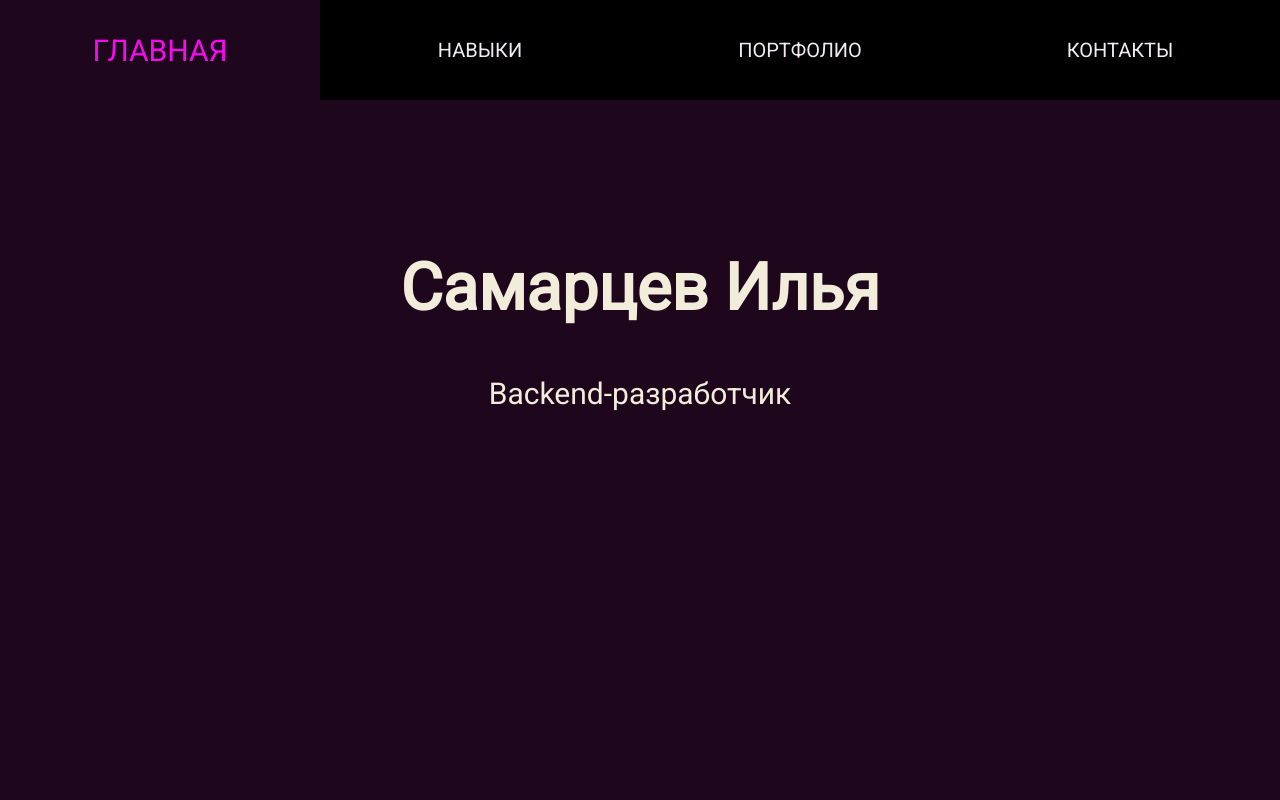
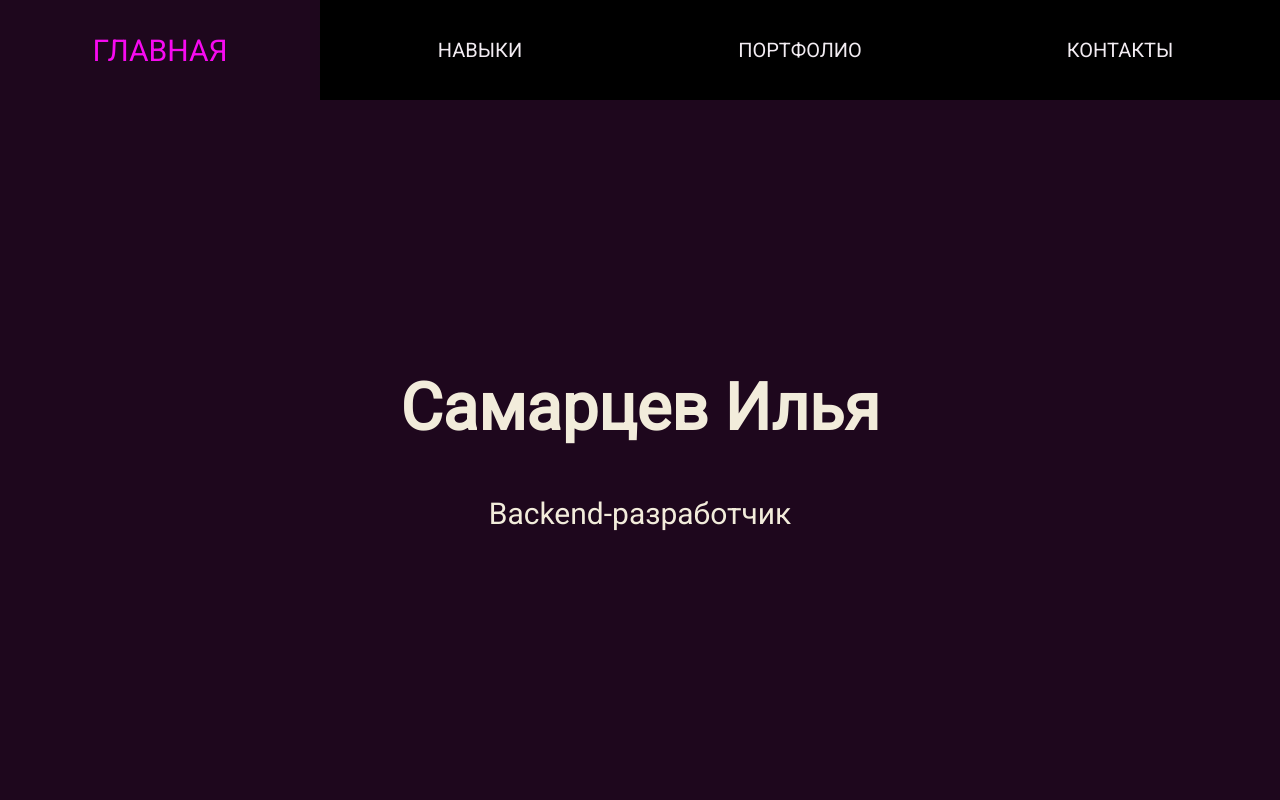
Before and after one commit to ilya5006/personalSite, a PHP site: page / in a window 1280 px wide. Run offline with PHP 8.4, Linux system fonts and the light colour scheme.

Commit message:
Content in center

```diff
--- a/css/index.css
+++ b/css/index.css
@@ -11,9 +11,25 @@ a
     text-decoration: none;
 }
 
+html
+{
+    height: 100%;
+}
+
 body
 {
+    min-height: 100%;
     background-color: #1E071D;
+    display: flex;
+    flex-flow: column nowrap;
+}
+
+#wrapper
+{
+    justify-content: center;
+    align-items: center;
+    display: flex;
+    flex-grow: 1;
 }
 
 .hide_page
@@ -55,3 +71,9 @@ header
     background-color: #1E071D;
     color: #F70AF0;
 }
+
+
+#main_page, #skills_page, #contacts_page
+{
+    margin: 50px 0;
+}
--- a/css/main.css
+++ b/css/main.css
@@ -1,6 +1,5 @@
 #firstName_secondName
 {
-    margin-top: 150px;
     text-align: center;
     color: #f2ecdb;
     font-size: 65px;
```
